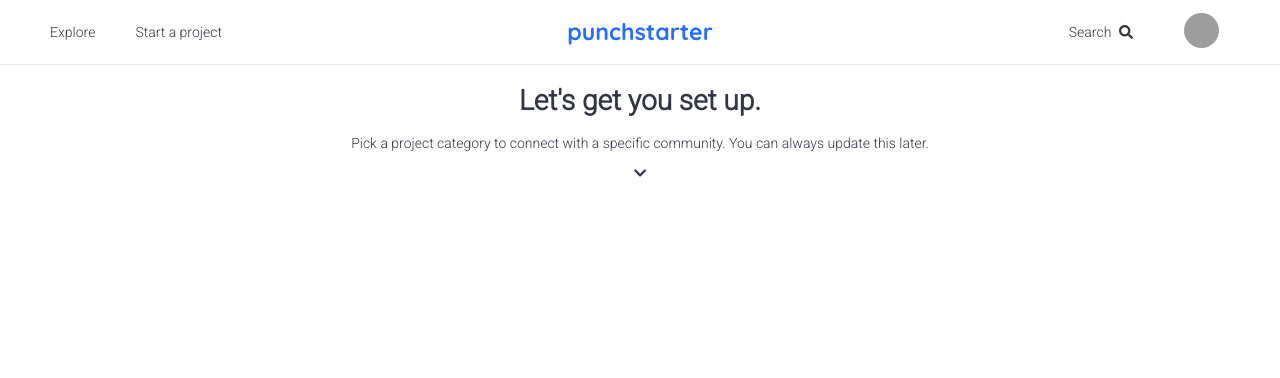
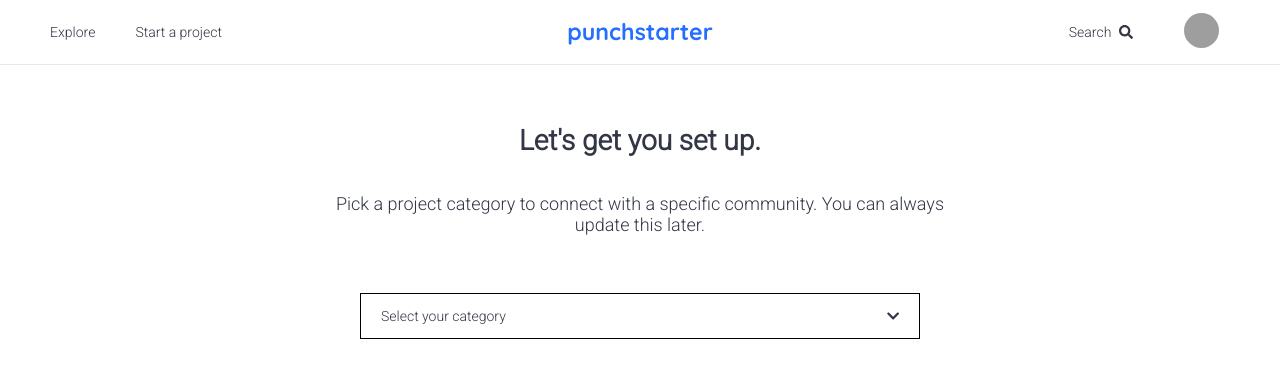
Before and after one commit to crishanks/punch-starter, a React (Create React App) app: page /start in a window 1280 px wide. Shown: the top 378 px of the page. Built offline with nearby package versions, Linux system fonts and the light colour scheme; grey boxes are pictures that could not be loaded.

Commit message:
implemented dropdown styling in StartAProject

```diff
--- a/src/components/StartAProject/DropDownMenu.js
+++ b/src/components/StartAProject/DropDownMenu.js
@@ -7,14 +7,14 @@
 const DropDownMenu = (props) => {
     const [clicked, toggleClick] = useState(false);
     return (
-        <div>
+        <>
             <p>{props.title}</p>
             <FontAwesomeIcon
                 className="icon"
                 icon={faChevronDown}
                 onClick={() => toggleClick(!clicked)}
             />
-        </div>
+        </>
     );
 }
 
--- a/src/containers/StartAProject/StartAProject.js
+++ b/src/containers/StartAProject/StartAProject.js
@@ -12,10 +12,12 @@
 
     render() {
         return (
-            <div>
+            <div className="start-a-project">
                 <PreviewTitle title={"Let's get you set up."}/>
                 <ShortDescription description={"Pick a project category to connect with a specific community. You can always update this later."}/>
-                <DropDownMenu/>
+                <div className="drop-down">
+                    <DropDownMenu title={"Select your category"}/>
+                </div>
             </div>
         );
     }
--- a/src/sass/App.css
+++ b/src/sass/App.css
@@ -485,4 +485,24 @@
   font-family: "Roboto", sans-serif;
 }
 
+.start-a-project {
+  display: grid;
+  grid-template-columns: 1fr 50% 1fr;
+  margin-top: 40px;
+}
+.start-a-project div {
+  grid-column: 2;
+}
+.start-a-project .short-description p {
+  font-size: 18px;
+}
+.start-a-project .drop-down {
+  margin: 40px;
+  padding: 0 20px;
+  display: flex;
+  justify-content: space-between;
+  align-items: center;
+  border: 1px black solid;
+}
+
 /*# sourceMappingURL=App.css.map */
--- a/src/sass/style.sass
+++ b/src/sass/style.sass
@@ -430,3 +430,20 @@
       font-size: 12px
       color: $gray
       font-family: $roboto-light
+
+//Start A Project
+.start-a-project
+  display: grid
+  grid-template-columns: 1fr 50% 1fr
+  margin-top: 40px
+  div
+    grid-column: 2
+  .short-description p
+    font-size: 18px
+  .drop-down
+    margin: 40px
+    padding: 0 20px
+    display: flex
+    justify-content: space-between
+    align-items: center
+    border: 1px black solid
```
Also changed, not shown: 1 other file (tests, documents, lock files or other folders).
